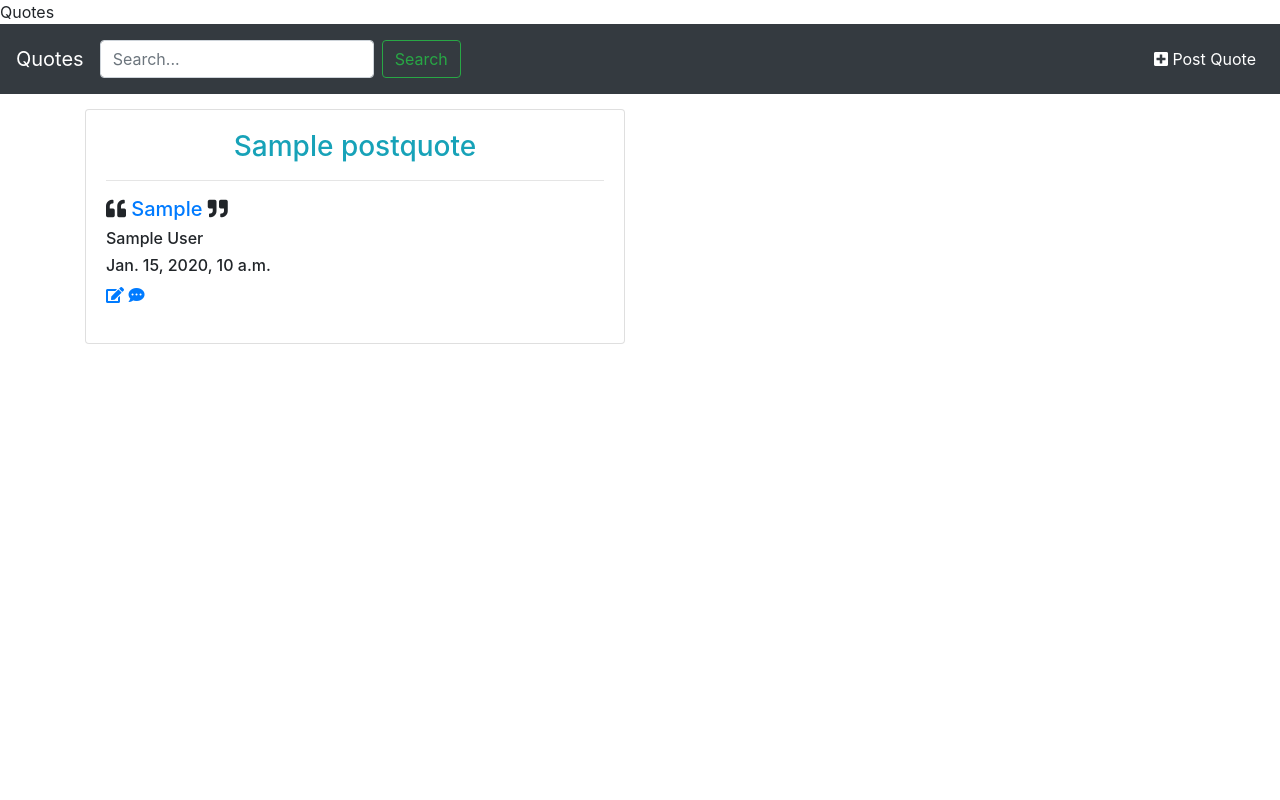
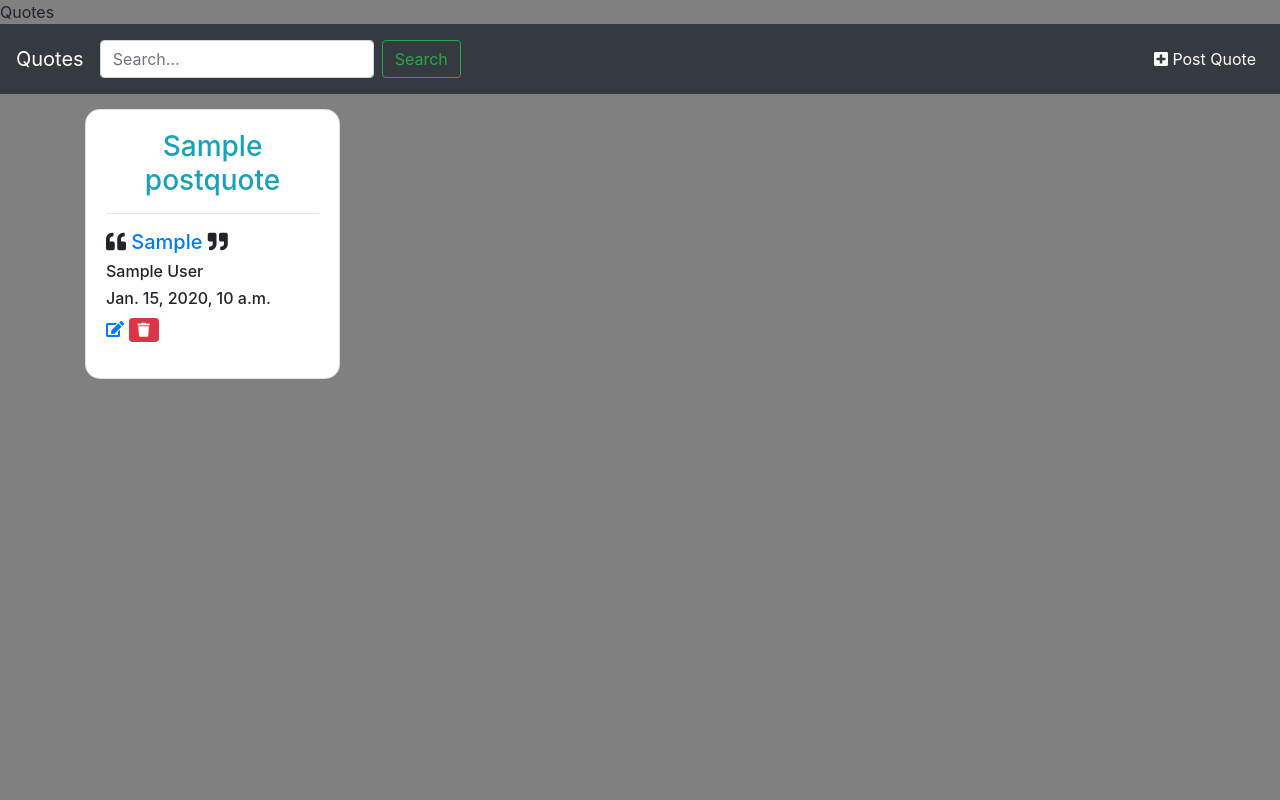
Before and after one commit to JoshuaJrJux/QUOTES, a Django app: page / in a window 1280 px wide. Run offline with Django 3.2, Linux system fonts and the light colour scheme; tables that the repository leaves empty hold one stand-in row (values such as "Sample post"); some libraries are stand-ins or nearby versions.

Commit message:
favourite app

```diff
--- a/favourite/forms.py
+++ b/favourite/forms.py
@@ -4,9 +4,9 @@ from . models import PostComment, PostQuote
 class PostQuoteForm(forms.ModelForm):
     class Meta:
         model = PostQuote
-        fields = ['title', 'quote', 'author', 'date']
+        fields = ['title', 'quote', 'author']
 
 class PostCommentForm(forms.ModelForm):
     class Meta:
         model = PostComment
-        fields = ['quote', 'comment', 'date']
+        fields = ['comment']
--- a/favourite/models.py
+++ b/favourite/models.py
@@ -21,4 +21,4 @@ class PostComment(models.Model):
     date = models.DateTimeField(default=timezone.now)
 
     def get_absolute_url(self):
-        return reverse('favourite:index')
+        return reverse('favourite:all-comment',  args=[str(self.pk)])
--- a/favourite/templates/favourite/base.html
+++ b/favourite/templates/favourite/base.html
@@ -5,7 +5,13 @@
     <link rel="stylesheet" href="https://use.fontawesome.com/releases/v5.8.1/css/all.css" integrity="sha384-50oBUHEmvpQ+1lW4y57PTFmhCaXp0ML5d60M1M7uH2+nqUivzIebhndOJK28anvf" crossorigin="anonymous">
 
 </head>
+<style>
+    body{
+    background-color:grey;
+    }
+</style>
 <body>
+
     <nav class="navbar navbar-expand-lg navbar-dark bg-dark">
   <button class="navbar-toggler" type="button" data-toggle="collapse" data-target="#navbarTogglerDemo01" aria-controls="navbarTogglerDemo01" aria-expanded="false" aria-label="Toggle navigation">
     <span class="navbar-toggler-icon"></span>
--- a/favourite/templates/favourite/index.html
+++ b/favourite/templates/favourite/index.html
@@ -6,8 +6,8 @@
     <div class="row" style="padding-top:15px">
                 {%if quotes%}
                     {%for quote in quotes%}
-                    <div class="col-sm-6">
-                        <div class="card card-default">
+                    <div class="col-sm-3">
+                        <div class="card card-default" style="background-color:#ffffff; border-radius:15px;">
                             <div class="card-body">
                                 <h3 class="text-info text-center">{{quote.title}}</h3>
                                 <hr>
@@ -16,7 +16,7 @@
                                 <h6>{{quote.date}}</h6>
                                 <div class="form-group">
                                     <a href="{% url 'favourite:update-quote' quote.id %}"><i class="fas fa-edit" style="float-right"></i></a>
-                                    <a href="{% url 'favourite:comment' quote.id %}"><i class="fas fa-comment-dots"></i> </a>
+                                    <a href="{%url 'favourite:delete-quote' quote.id%}" class="btn btn-danger btn-sm"><i class="fas fa-trash"></i></a>
                                 </div>
 
                             </div>
@@ -25,7 +25,7 @@
                     {%endfor%}
                 {%endif%}
 
-        <div class="col-sm-6"></div>
+
     </div>
 </div>
 {% endblock %}
--- a/favourite/urls.py
+++ b/favourite/urls.py
@@ -9,5 +9,8 @@ urlpatterns = [
     path('<int:pk>/comment', views.PostCommentCreateView.as_view(), name='comment'),
     path('<int:pk>/update-quote', views.UpdateQuoteUpdateView.as_view(), name='update-quote'),
     path('(?p<quote_id>[0-9]+)/', views.allcomment, name='all-comment'),
+    path('(?p<quote_id>[0-9]+)/delete-quote', views.delete_quote, name='delete-quote'),
+    path('?p<quote_id>[0-9]+)/delete-comment/?p<comment_id>[0-9]+)/', views.delete_comment, name='delete-comment'),
+    path('<int:pk>/update-comment', views.UpdateCommentUpdateView.as_view(), name='update-comment')
 
 ]
--- a/favourite/views.py
+++ b/favourite/views.py
@@ -1,4 +1,4 @@
-from django.shortcuts import render, get_object_or_404
+from django.shortcuts import render, get_object_or_404, redirect
 from django.views.generic import CreateView, UpdateView
 from .models import PostQuote, PostComment
 
@@ -18,7 +18,7 @@ class PostQuoteCreateView(CreateView):
 
 class PostCommentCreateView(CreateView):
     model = PostComment
-    fields = ['comment', 'date']
+    fields = ['comment']
 
     def form_valid(self, form, **kwargs):
         quote = get_object_or_404(PostQuote, pk=self.kwargs.get('pk'))
@@ -34,3 +34,19 @@ class UpdateQuoteUpdateView(UpdateView):
 def allcomment(request, quote_id):
     quote = get_object_or_404(PostQuote, pk=quote_id)
     return render(request, 'favourite/postcomment_list.html', {'quote': quote})
+
+def delete_quote (request, quote_id):
+    quote = get_object_or_404(PostQuote, pk=quote_id)
+    quote.delete()
+    return redirect('/')
+
+def delete_comment(request, quote_id, comment_id):
+    quote = get_object_or_404(PostQuote, pk=quote_id)
+    comment = get_object_or_404(PostComment, pk=comment_id)
+    comment.delete()
+    return render(request, 'favourite/postcomment_list.html', {'quote': quote})
+
+class UpdateCommentUpdateView(UpdateView):
+    model = PostComment
+    fields = ['comment']
+    template_name = 'favourite/postcomment_form.html'
--- a/quote/settings.py
+++ b/quote/settings.py
@@ -121,4 +121,4 @@ USE_TZ = True
 
 STATIC_URL = '/static/'
 
-CRIPSY_TEMPLATE_PACK = 'bootstrap4'
+CRISPY_TEMPLATE_PACK = 'bootstrap4'
--- /dev/null
+++ b/requirements.txt
@@ -0,0 +1,4 @@
+Django==2.2
+django-crispy-forms==1.7.2
+pytz==2018.9
+sqlparse==0.3.0
```
Also changed, not shown: favourite/templates/favourite/postcomment_list.html (+8 -1 lines), db.sqlite3, favourite/migrations/0001_initial.py.
